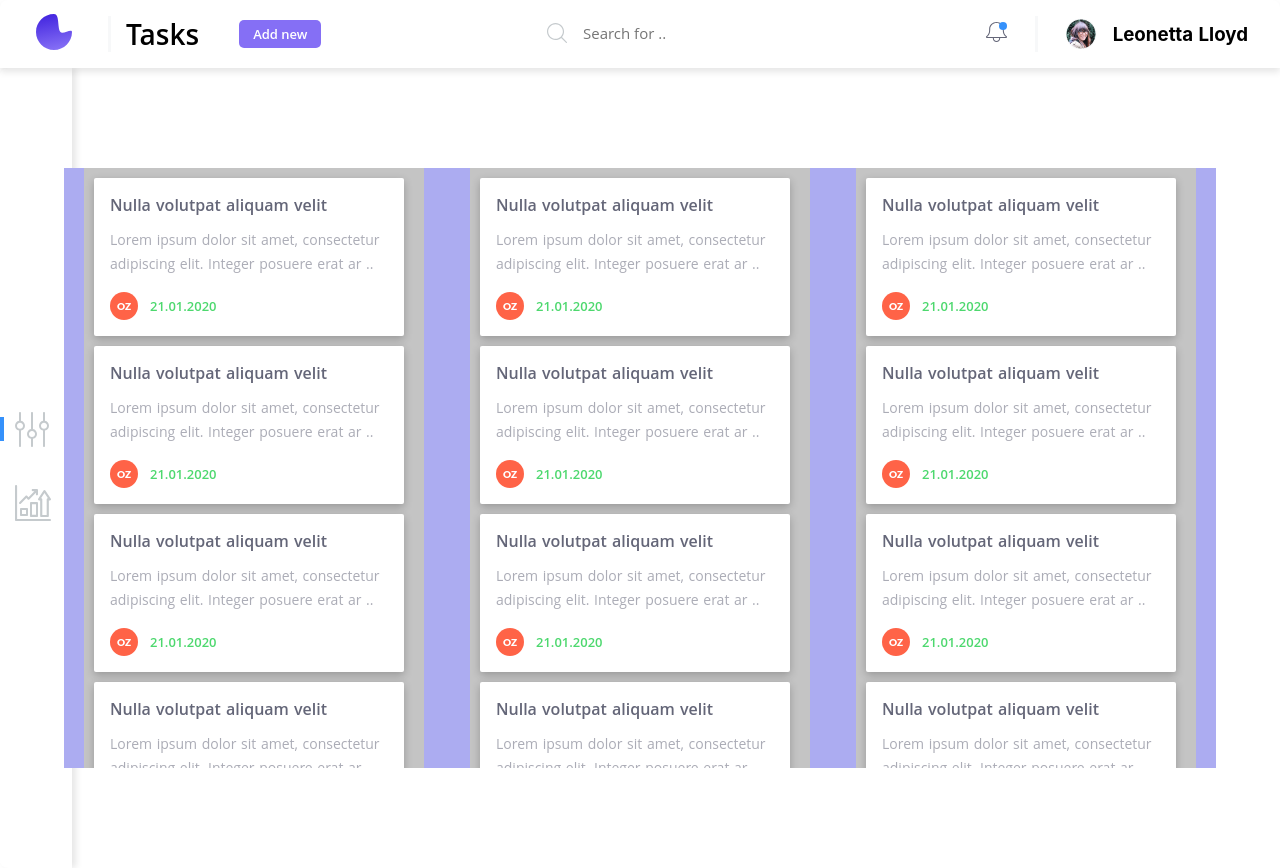
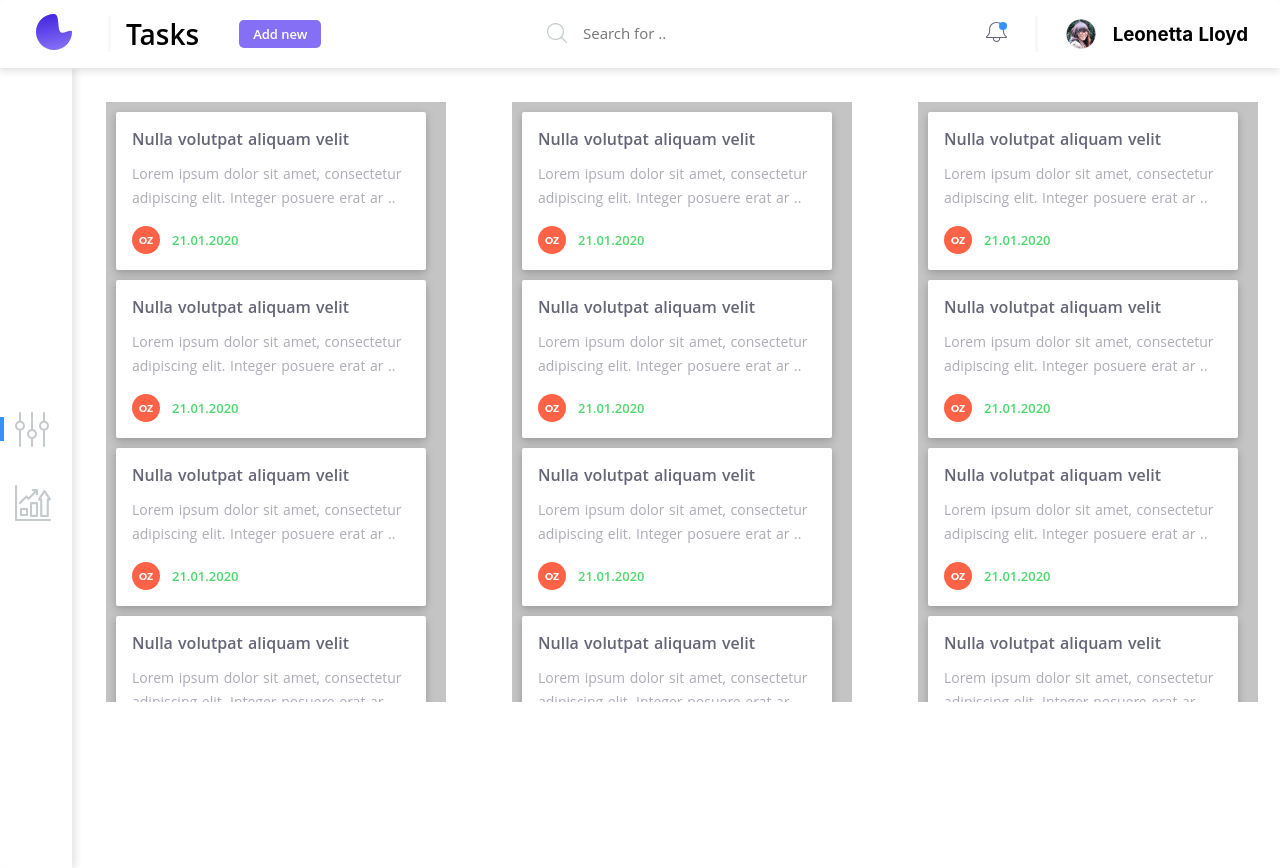
Before and after one commit to kvitkina/jungaroo, a Nuxt app: page / in a window 1280 px wide. After the commit the page ends 800 px from the top, so only its background shows below. Built offline with nearby package versions, Linux system fonts and the light colour scheme.

Commit message:
поведение колонок

```diff
--- a/components/Card.vue
+++ b/components/Card.vue
@@ -23,6 +23,10 @@
   box-shadow: 0px 3px 9px rgba(0, 0, 0, 0.227355);
   border-radius: 2px;
   margin-bottom: 10px;
+}
+
+.card:last-child {
+  margin-bottom: 0;
 }
 
 .card__title {
--- a/components/Column.vue
+++ b/components/Column.vue
@@ -14,6 +14,5 @@
   padding: 10px 18px 12px 10px;
   overflow: scroll;
   overflow-x: hidden;
-  /*border: 1px solid red;*/
 }
 </style>
--- a/components/Columns.vue
+++ b/components/Columns.vue
@@ -9,12 +9,8 @@
 <style>
 .columns {
   display: flex;
-  margin: 0 auto;
+  margin: 34px auto 0 106px;
   width: 90%;
   justify-content: space-between;
-  box-sizing: border-box;
-  padding: 0 20px;
-  /*border: 1px solid red;*/
-  background-color: rgb(172, 172, 241);
 }
 </style>
--- a/pages/index.vue
+++ b/pages/index.vue
@@ -41,7 +41,7 @@ export default {
 <style>
 .page {
   min-width: 1020px;
-  height: 100vh;
+  /*height: 100vh;*/
   margin: 0 auto;
   display: flex;
   justify-content: center;
```
Also changed, not shown: components/Header.vue (line endings or trailing spaces).
